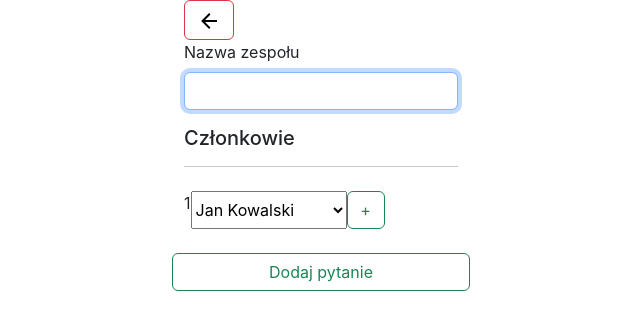
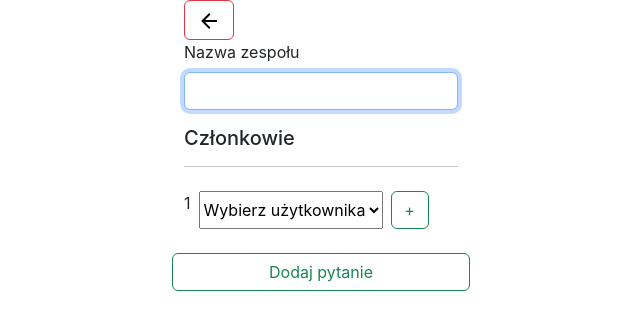
Before and after one commit to Jakub-S-K/deutsch-qr-tag-dashboard, a React (Create React App) app: page /add/team in a window 1280 px wide. Shown: the top 330 px of the page, without its empty margins (319-959 px from the left). Built offline with nearby package versions, Linux system fonts and the light colour scheme; sample sign-in values are in the browser's storage.

Commit message:
manage and display available users and members

```diff
--- a/src/views/Teams/TeamForm.tsx
+++ b/src/views/Teams/TeamForm.tsx
@@ -5,6 +5,7 @@ import { useNavigate, useLoaderData, useParams } from "react-router-dom";
 import { postRequest, patchRequest } from "../../utilities";
 import { responseStatus, User } from "../../backendTypes";
 import { useAlert } from "../../contexts";
+import userEvent from "@testing-library/user-event";
 
 interface Team {
   name: string;
@@ -28,6 +29,11 @@ export const TeamForm = () => {
   const loaderData: unknown = useLoaderData();
   const [teamName, setTeamName] = useState<string>("");
   const [members, setMembers] = useState<User[]>([]);
+  const [users, setUsers] = useState<User[]>(() => [
+    { _id: "1234", name: "Jan", surname: "Kowalski" },
+    { _id: "1235", name: "Adam", surname: "Nawrocki" },
+    { _id: "1245", name: "Kacper", surname: "Wrocławski" },
+  ]);
   useEffect(() => {
     if (isTeam(loaderData)) {
       modify.current = true;
@@ -37,10 +43,16 @@ export const TeamForm = () => {
   }, []);
   const appendMember = (user: User) => {
     setMembers([...members, user]);
-    answerRef.current!.value = "";
+    answerRef.current!.value = "-1";
   };
   const removeMember = (index: number) => {
     setMembers([...members.filter((_, ind) => ind !== index)]);
+  };
+  const appendUser = (user: User) => {
+    setUsers([...users, user]);
+  };
+  const removeUser = (id: string) => {
+    setUsers([...users.filter((user) => user._id !== id)]);
   };
   const handleEnterPress = (e: any) => {
     if (e.keyCode === 13) {
@@ -112,6 +124,7 @@ export const TeamForm = () => {
                   color="danger"
                   outline
                   onClick={() => {
+                    appendUser(member);
                     removeMember(index);
                   }}
                   style={{ width: "38px", height: "38px" }}
@@ -124,19 +137,42 @@ export const TeamForm = () => {
           })}
           <div className="d-flex flex-row py-2">
             <Label for="memberx">{members.length + 1}</Label>
-            <select ref={answerRef}>
-              <option value="1234">Jan Kowalski</option>
-              <option value="1235">Adrian Dąbrowski</option>
-              <option value="1245">Adam Frankowski</option>
+            <select
+              ref={answerRef}
+              defaultValue="-1"
+              className="mx-2"
+              disabled={users.length === 0}
+            >
+              {users.length === 0 ? (
+                <option disabled hidden selected value="-1">
+                  Brak użytkowników
+                </option>
+              ) : (
+                <option disabled hidden value="-1">
+                  Wybierz użytkownika
+                </option>
+              )}
+              {users.map((user) => (
+                <option value={user._id}>
+                  {user.name} {user.surname}
+                </option>
+              ))}
             </select>
             <Button
               color="success"
               outline
               onClick={() => {
-                appendMember({ name: "Jan", surname: "Kowalski", _id: "1234" });
+                const member = users.find(
+                  (member) => member._id === answerRef.current!.value
+                );
+                if (member) {
+                  appendMember(member);
+                  removeUser(member._id);
+                }
               }}
               style={{ width: "38px", height: "38px" }}
               className="text-center"
+              disabled={users.length === 0}
             >
               +
             </Button>
```
